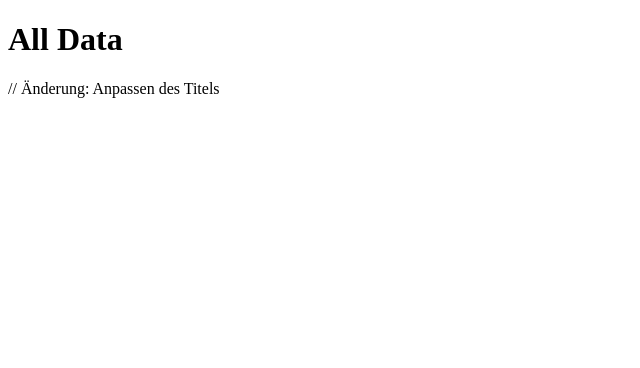
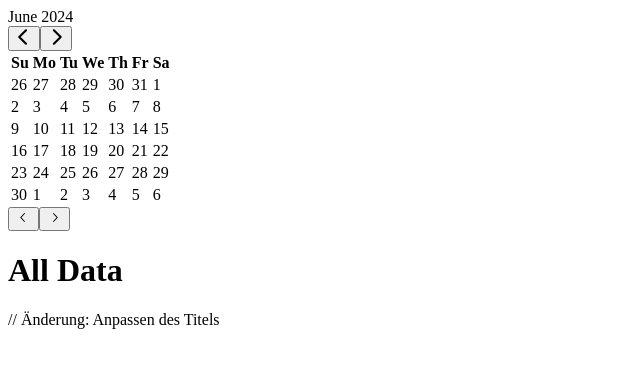
Before and after one commit to craftfirecode/FuncToolkit, a React (Vite) app: page / in a window 1280 px wide. Shown: the top 368 px of the page, without its empty margins (0-640 px from the left). Built offline with nearby package versions, Linux system fonts and the light colour scheme.

Commit message:
date scroll

```diff
--- a/package.json
+++ b/package.json
@@ -10,7 +10,9 @@
     "preview": "vite preview"
   },
   "dependencies": {
+    "@radix-ui/react-icons": "^1.3.0",
     "react": "^18.2.0",
+    "react-day-picker": "^8.10.1",
     "react-dom": "^18.2.0"
   },
   "devDependencies": {
@@ -19,9 +21,12 @@
     "@typescript-eslint/eslint-plugin": "^7.2.0",
     "@typescript-eslint/parser": "^7.2.0",
     "@vitejs/plugin-react": "^4.2.1",
+    "autoprefixer": "^10.4.19",
     "eslint": "^8.57.0",
     "eslint-plugin-react-hooks": "^4.6.0",
     "eslint-plugin-react-refresh": "^0.4.6",
+    "postcss": "^8.4.39",
+    "tailwindcss": "^3.4.4",
     "typescript": "^5.2.2",
     "vite": "^5.2.0"
   }
--- a/src/App.css
+++ b/src/App.css
@@ -0,0 +1,3 @@
+@tailwind base;
+@tailwind components;
+@tailwind utilities;
--- a/src/App.tsx
+++ b/src/App.tsx
@@ -25,6 +25,7 @@
   updateBy,
   zipObject,
 } from "./helper";
+import { Calendar } from "./Date";
 
 const App: React.FC = () => {
   const items = [
@@ -184,6 +185,7 @@
 
   return (
     <div>
+      <Calendar />
       <h1>All Data</h1> // Änderung: Anpassen des Titels
     </div>
   );
--- /dev/null
+++ b/src/Date.tsx
@@ -0,0 +1,72 @@
+import * as React from 'react';
+import { ChevronLeftIcon, ChevronRightIcon } from '@radix-ui/react-icons';
+import { DayPicker } from 'react-day-picker';
+
+export type CalendarProps = React.ComponentProps<typeof DayPicker>;
+
+function Calendar({
+  className,
+  classNames,
+  showOutsideDays = true,
+  ...props
+}: CalendarProps) {
+  const [month, setMonth] = React.useState(new Date());
+  const containerRef = React.useRef<HTMLDivElement>(null);
+
+  React.useEffect(() => {
+    const handleWheel = (event: WheelEvent) => {
+      event.preventDefault();
+      if (event.deltaY < 0) {
+        setMonth(current => new Date(current.getFullYear(), current.getMonth() - 1, 1));
+      } else if (event.deltaY > 0) {
+        setMonth(current => new Date(current.getFullYear(), current.getMonth() + 1, 1));
+      }
+    };
+
+    const div = containerRef.current;
+    div?.addEventListener('wheel', handleWheel, { passive: false });
+
+    return () => {
+      div?.removeEventListener('wheel', handleWheel);
+    };
+  }, []);
+
+  return (
+    <div ref={containerRef} className={className}>
+      <DayPicker
+        showOutsideDays={showOutsideDays}
+        month={month}
+        classNames={{
+          ...classNames,
+          months: 'flex flex-col sm:flex-row space-y-4 sm:space-x-4 sm:space-y-0',
+          month: 'space-y-4',
+          caption: 'flex justify-center pt-1 relative items-center',
+          caption_label: 'text-sm font-medium',
+          nav: 'space-x-1 flex items-center',
+          nav_button: 'h-7 w-7 bg-transparent p-0 opacity-50 hover:opacity-100 border-none outline-none',
+          nav_button_previous: 'absolute left-1',
+          nav_button_next: 'absolute right-1',
+          table: 'w-full border-collapse space-y-1',
+          head_row: 'flex',
+          head_cell: 'text-muted-foreground rounded-md w-8 font-normal text-[0.8rem]',
+          row: 'flex w-full mt-2',
+          cell: 'relative p-0 text-center text-sm',
+          day: 'h-8 w-8 p-0 font-normal',
+          // Add more classNames configurations if needed...
+        }}
+        {...props}
+      />
+      <div className="navigation">
+        <button onClick={() => setMonth(new Date(month.getFullYear(), month.getMonth() - 1, 1))}>
+          <ChevronLeftIcon className="h-4 w-4" />
+        </button>
+        <button onClick={() => setMonth(new Date(month.getFullYear(), month.getMonth() + 1, 1))}>
+          <ChevronRightIcon className="h-4 w-4" />
+        </button>
+      </div>
+    </div>
+  );
+}
+Calendar.displayName = 'Calendar';
+
+export { Calendar };
```
Also changed, not shown: src/tailwind.config.js (added, +11 -0 lines), 1 other file (tests, documents, lock files or other folders).
